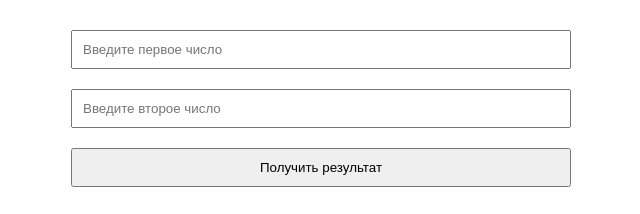
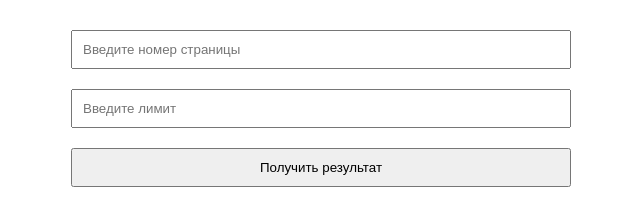
Before and after one commit to CardanusGitHubus/moduleC5_homework, a plain HTML site: page C5.7_Final/index.html in a window 1280 px wide. Shown: the top 214 px of the page, 319-959 px from the left. Drawn offline with Linux system fonts and the light colour scheme.

Commit message:
Update index.html

```diff
--- a/C5.7_Final/index.html
+++ b/C5.7_Final/index.html
@@ -37,10 +37,10 @@
 <body>
   <div class="form">
       <label>
-        <input class="input1" type="text" placeholder="Введите первое число">
+        <input class="input1" type="text" placeholder="Введите номер страницы">
 	  </label>
 	  <label>
-        <input class="input2" type="text" placeholder="Введите второе число">
+        <input class="input2" type="text" placeholder="Введите лимит">
       </label>
       <button class="request-btn">Получить результат</button>
   </div>
```
